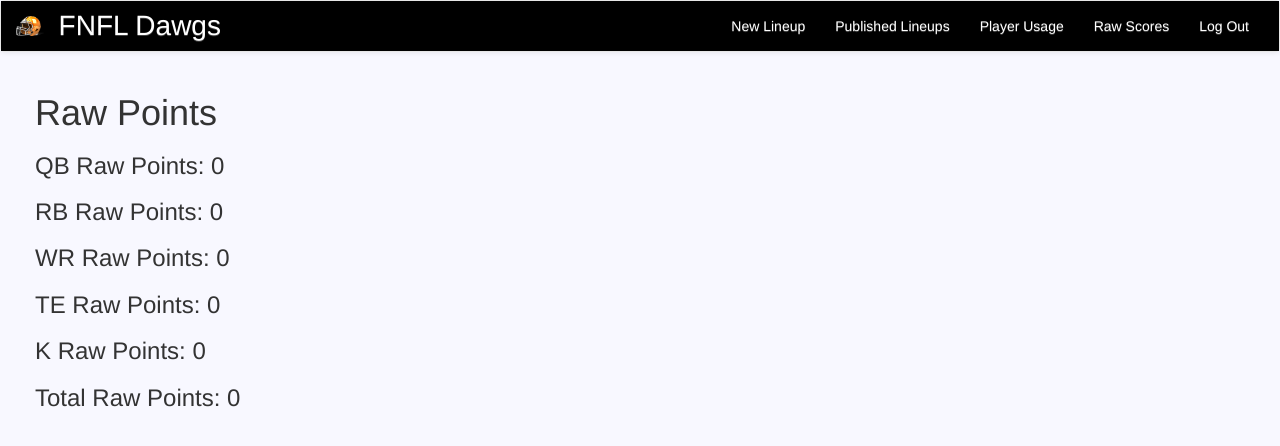
After one commit to wallace123/fnfldawgs, a Django app: a page that uses fnfl/templates/fnfl/base.html in a window 1280 px wide. The commit adds this page. Shown: the top 446 px of the page. Run offline with Django 3.2, Linux system fonts and the light colour scheme; the visitor is signed in with stand-in values (Sample User, id 1); data that the repository does not hold is empty; some libraries are stand-ins or nearby versions.

Commit message:
Adding support for raw score points

```diff
--- a/fnfl/templates/fnfl/base.html
+++ b/fnfl/templates/fnfl/base.html
@@ -42,6 +42,7 @@
           <li><a style="color: white;" href="{% url 'lineup_new' %}">New Lineup</a></li>
           <li><a style="color: white;" href="{% url 'lineup_list' %}">Published Lineups</a></li>
           <li><a style="color: white;" href="{% url 'player_usage' %}">Player Usage</a></li>
+          <li><a style="color: white;" href="{% url 'raw_scores' %}">Raw Scores</a></li>
           <li><a style="color: white;" href="{% url 'logout' %}">Log Out</a></li>
 {% else %}
           <li><a style="color: white;" href="{% url 'login' %}">Login</a></li>
--- a/fnfl/templates/fnfl/lineup_detail.html
+++ b/fnfl/templates/fnfl/lineup_detail.html
@@ -7,7 +7,6 @@
     <a class="btn btn-default" href="{% url 'lineup_edit' lineup_pk=lineup.pk %}"><span class="glyphicon glyphicon-pencil"></span></a>
     <a class="btn btn-default" href="{% url 'lineup_remove' lineup_pk=lineup.pk %}"><span class="glyphicon glyphicon-remove"></span></a>
     <a class="btn btn-default" href="{% url 'add_player' lineup_pk=lineup.pk %}">Add Player</a>
-    <a href="{% url 'login' %}" class="top-menu"><span class="glyphicon glyphicon-lock"></span></a>
 
     <h1>{{ lineup.week }}</h1>
 
--- /dev/null
+++ b/fnfl/templates/fnfl/raw_scores.html
@@ -0,0 +1,16 @@
+{% extends 'fnfl/base.html' %}
+
+{% block content %}
+<div>
+    <h1>Raw Points</h1>
+</div>
+<div>
+    <h3>QB Raw Points: {{raw_score_dict.QB}}</h3>
+    <h3>RB Raw Points: {{raw_score_dict.RB}}</h3>
+    <h3>WR Raw Points: {{raw_score_dict.WR}}</h3>
+    <h3>TE Raw Points: {{raw_score_dict.TE}}</h3>
+    <h3>K Raw Points: {{raw_score_dict.K}}</h3>
+    <h3>Total Raw Points: {{raw_score_dict.RAW_POINTS}}</h3>
+</div>
+
+{% endblock %}
--- a/fnfl/urls.py
+++ b/fnfl/urls.py
@@ -14,4 +14,5 @@ urlpatterns = [
     url(r'^lineup/(?P<lineup_pk>\d+)/player/(?P<player_pk>\d+)/edit/$', views.edit_player, name="edit_player"),
     url(r'^lineup/(?P<lineup_pk>\d+)/player/(?P<player_pk>\d+)/score/edit/$', views.edit_score, name="edit_score"),
     url(r'^player/count/$', views.player_usage, name='player_usage'),
+    url(r'^rawscores/$', views.raw_scores, name='raw_scores'),
 ]
--- a/fnfl/views.py
+++ b/fnfl/views.py
@@ -10,7 +10,7 @@ from .forms import PlayerForm, LineupForm, ScoreForm
 from .fnfl_helpers import is_lineup_taken, order_lineups, \
       order_positions, is_lineup_full, is_position_full, \
       is_prev_week_player, get_player_count, is_player_count_max, \
-      total_week_score
+      total_week_score, is_playoffs
 
 
 # Start Page
@@ -270,6 +270,43 @@ def edit_score(request, lineup_pk, player_pk):
         return redirect('lineup_detail', lineup_pk=lineup.pk)
 
 
+@login_required
+def raw_scores(request):
+    """Cumulative score for all positions"""
+
+    lineups = Lineup.objects.filter(created_date__lte=timezone.now(),
+                                    author=request.user)
+    raw_score_dict = {'QB': 0, 'RB': 0, 'WR': 0, 'TE': 0, 'K': 0, 'RAW_POINTS': 0}
+
+    for lineup in lineups:
+        if is_playoffs(lineup):
+            # Only score regular season
+            continue
+
+        players = Player.objects.filter(lineup=lineup)
+
+        for player in players:
+            try:
+                score = Score.objects.get(lineup_to_score=lineup, player_to_score=player)
+                if player.position == 'QB':
+                    raw_score_dict['QB'] += score.week_score
+                elif player.position == 'RB':
+                    raw_score_dict['RB'] += score.week_score
+                elif player.position == 'WR':
+                    raw_score_dict['WR'] += score.week_score
+                elif player.position == 'TE':
+                    raw_score_dict['TE'] += score.week_score
+                elif player.position == 'K':
+                    raw_score_dict['K'] += score.week_score
+            except Score.DoesNotExist:
+                pass
+
+        raw_score_dict['RAW_POINTS'] += total_week_score(lineup)
+
+    return render(request, 'fnfl/raw_scores.html',
+                  {'raw_score_dict': raw_score_dict}
+                 )
+
 # Count Views
 @login_required
 def player_usage(request):
```
